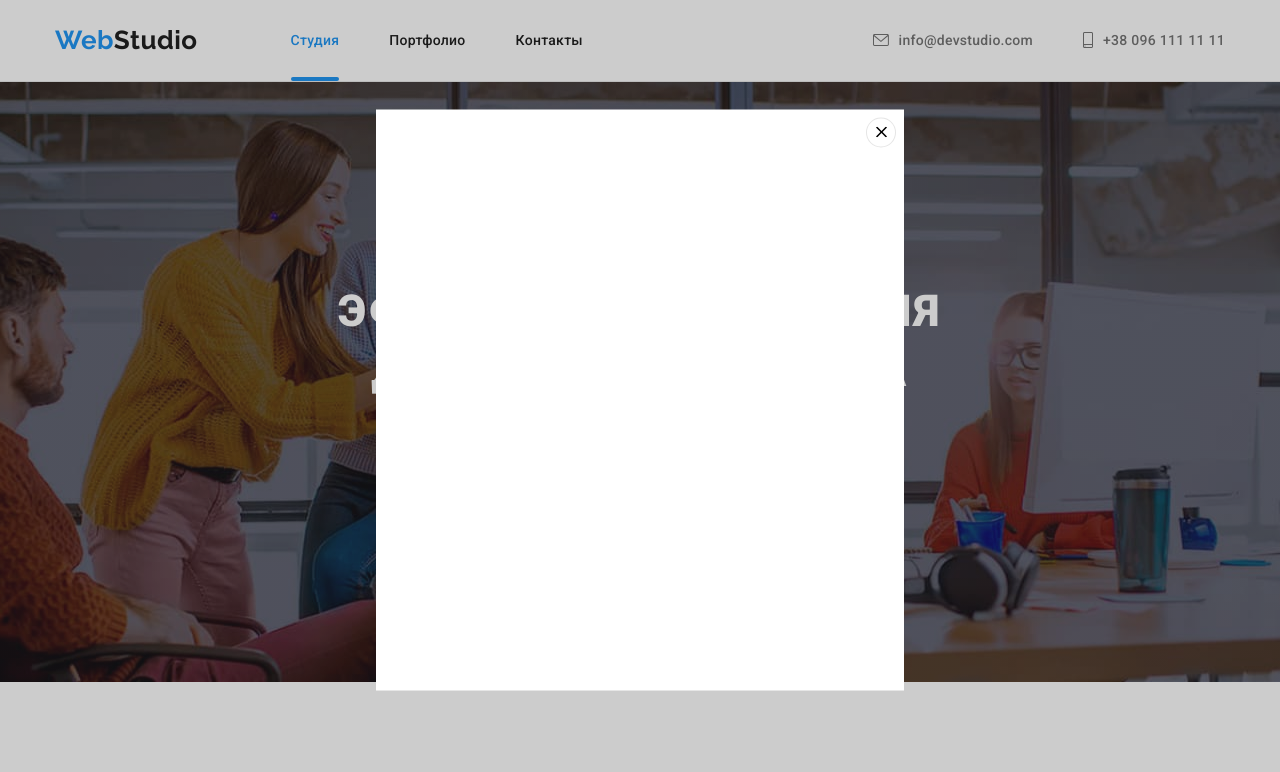
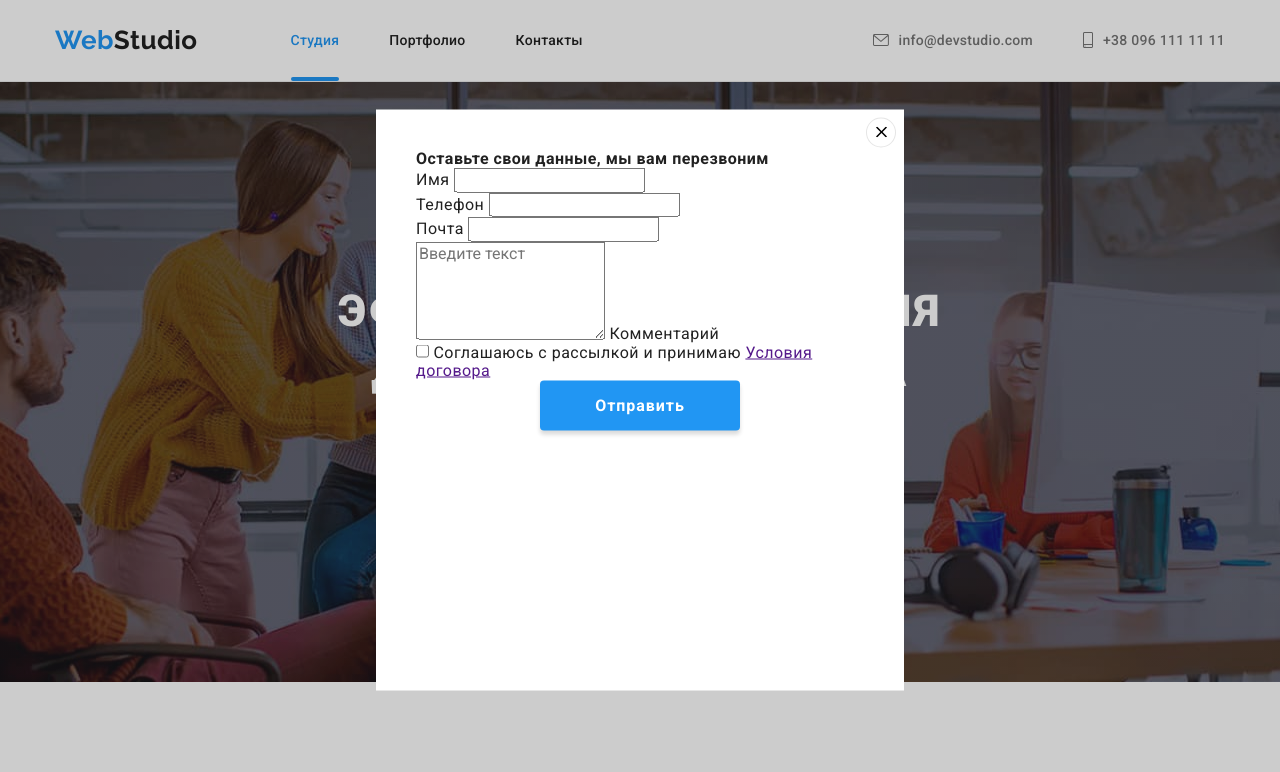
Before and after one commit to AleksandrYemelianov/goit-markup-hw-06, a plain HTML site: page index.html in a window 1280 px wide. Both pictures are taken after a click on the button "Заказать услугу". Shown: the top 772 px of the page. Drawn offline with nearby package versions, Linux system fonts and the light colour scheme.

Commit message:
Разметка основной формы
Плюс доработка формы футера

```diff
--- a/css/styles.css
+++ b/css/styles.css
@@ -803,6 +803,18 @@ img {
   fill: var(--accent-color);
 }
 
+.form-contacts {
+ display: flex;
+ flex-direction: column;
+}
+
+
+/* Форма в модалке */
+
+.modal-form {
+  padding: 40px;
+}
+
 /* Рассылка ФУТЕР */
 
 .sub-form {
@@ -832,17 +844,23 @@ img {
 
 .sub-input {
   padding: 15px;
+
   border: 1px solid var(--form-footer-color);
   border-radius: 4px;
+  outline: transparent;
   background-color: transparent;
 }
 
 .sub-input::placeholder {
   font-style: normal;
-  font-weight: 400;
   font-size: 16px;
-  line-height: 1.25x;
+  line-height: 1.25;
+
   color: var(--telemail-footer-color);
+}
+
+.sub-input:not(:placeholder-shown) {
+  color: var(--primary-white-color);
 }
 
 .send-btn {
--- a/index.html
+++ b/index.html
@@ -554,7 +554,7 @@
             <label for="mail" class="sub-send">
             Подпишитесь на рассылку
             </label>
-            <input class="sub-input" type="email" name="email" id="mail" placeholder="E-mail"/>
+            <input class="sub-input" type="email" name="email" id="mail" placeholder="E-mail" required/>
           </div>
           <button type="submit" class="send-btn">
             Подписаться
@@ -577,7 +577,34 @@
             ></use>
           </svg>
         </button>
+        <div class="modal-form">
+          <b class="form-title">Оставьте свои данные, мы вам перезвоним</b>
+          <form class="form-contacts">
+            <label class="form-label">
+              <span class="form-text">Имя</span>
+              <input class="form-input" type="text" name="username">
+            </label>
+            <label class="form-label">
+              <span class="form-text">Телефон</span>
+              <input class="form-input" type="tel" name="tel">
+            </label>
+            <label class="form-label">
+              <span class="form-text">Почта</span>
+              <input class="form-input" type="email" name="email" required>
+            </label>
+            <label class="form-label">
+              <textarea class="form-textarea" name="comment" rows="5" placeholder="Введите текст"></textarea>
+              <span class="form-text">Комментарий</span>
+            </label>
+            <label class="form-check">
+              <input type="checkbox" name="accord">
+              Соглашаюсь с рассылкой и принимаю <a href="" target="_blank">Условия договора</a>
+            </label>
+            <button class="button-accent" type="submit">Отправить</button>
+          </form>
+        </div>
       </div>
+
     </div>
 
     <script src="./js/modal.js"></script>
```
Also changed, not shown: portfolio.html (+19 -0 lines). Lines whose indentation alone changed are shown as unchanged.
